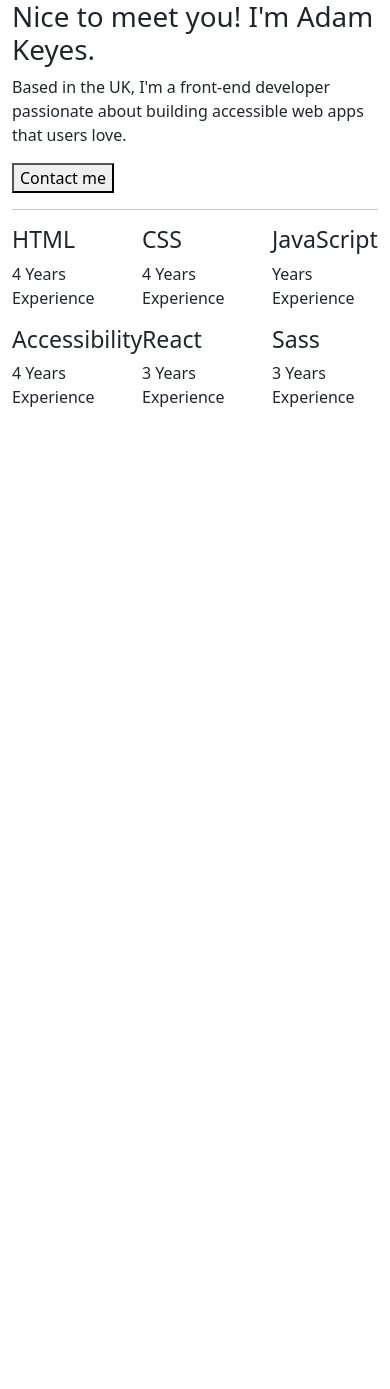
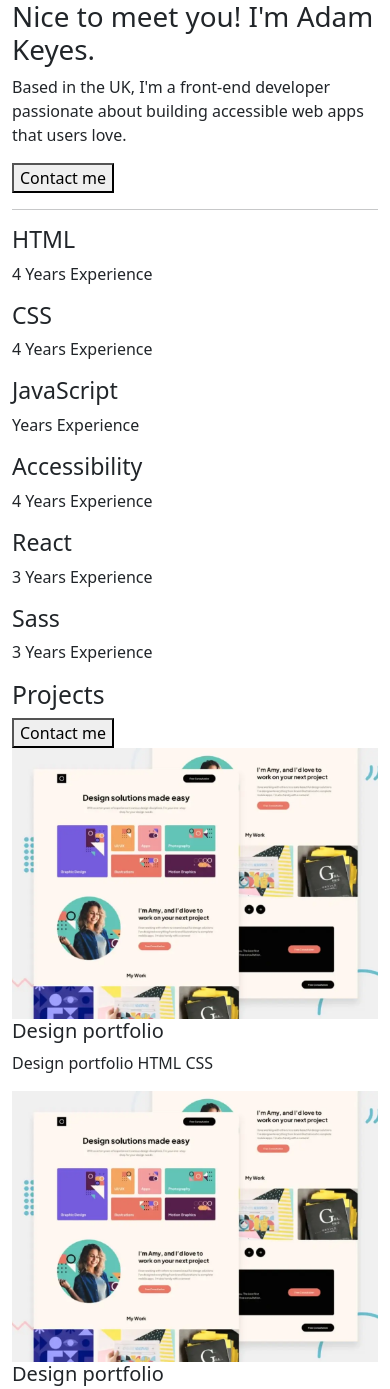
Before and after one commit to J-R77-stack/Single-page-developer-portfolio, a plain HTML site: page index.html in a window 390 px wide. Shown: the top 1389 px of the page. Before the commit the page ends 844 px from the top, so only its background shows below. Drawn offline with nearby package versions, Linux system fonts and the light colour scheme.

Commit message:
start adding  images to projects

```diff
--- a/index.html
+++ b/index.html
@@ -36,20 +36,20 @@
 
         <!-- Experience 1-->
         <div class="row">
-            <div class="col-4">
+            <div class="col-12 col-md-4 col-lg-4 ">
                 <section class="experience">
                     <h3>HTML</h3>
                     <p>4 Years Experience </p>
                 </section>
             </div>
-            <div class="col-4 ">
+            <div class="col-12 col-md-4 col-lg-4 ">
                 <section class="experience">
                     <h3>CSS</h3>
                     <p> 4 Years Experience </p>
 
                 </section>
             </div>
-            <div class="col-4 ">
+            <div class="col-12 col-md-4 col-lg-4 ">
                 <section class="experience">
                     <h3>JavaScript</h3>
                     <p>Years Experience </p>
@@ -59,21 +59,22 @@
         </div>
         <!-- /.experience 1-->
         <!-- Experience 2-->
+
         <div class="row">
-            <div class="col-4  ">
+            <div class="col-12 col-md-4 col-lg-4 ">
                 <section class="experience">
                     <h3> Accessibility</h3>
                     <p>4 Years Experience </p>
                 </section>
             </div>
-            <div class="col-4 ">
+            <div class="col-12 col-md-4 col-lg-4">
                 <section class="experience">
                     <h3>React</h3>
                     <p> 3 Years Experience </p>
 
                 </section>
             </div>
-            <div class="col-4  ">
+            <div class="col-12 col-md-4 col-lg-4 ">
                 <section class="experience">
                     <h3> Sass </h3>
                     <p> 3 Years Experience </p>
@@ -86,6 +87,28 @@
 
         <!-- Projects -->
         <section class="projects">
+            <div class="row">
+                <div class="col-12">
+                    <h2>Projects</h2>
+                    <span><button>Contact me</button></span>
+                </div>
+            </div>
+            <div class="row">
+                <div class="col-12 col-lg-6 ">
+                    <section class="projects">
+                        <img src="assets/images/thumbnail-project-1-large.webp" class="img-fluid" alt="...">
+                        <h5> Design portfolio</h5>
+                        <p>Design portfolio HTML CSS </p>
+                    </section>
+                </div>
+                <div class="col-12 col-lg-6">
+                    <section class="projects">
+                        <img src="assets/images/thumbnail-project-1-large.webp" class="img-fluid" alt="...">
+                        <h5> Design portfolio</h5>
+                        <p>Design portfolio HTML CSS </p>
+                    </section>
+                </div>
+            </div>
             <section>
                 <!-- ./projects -->
 
```
